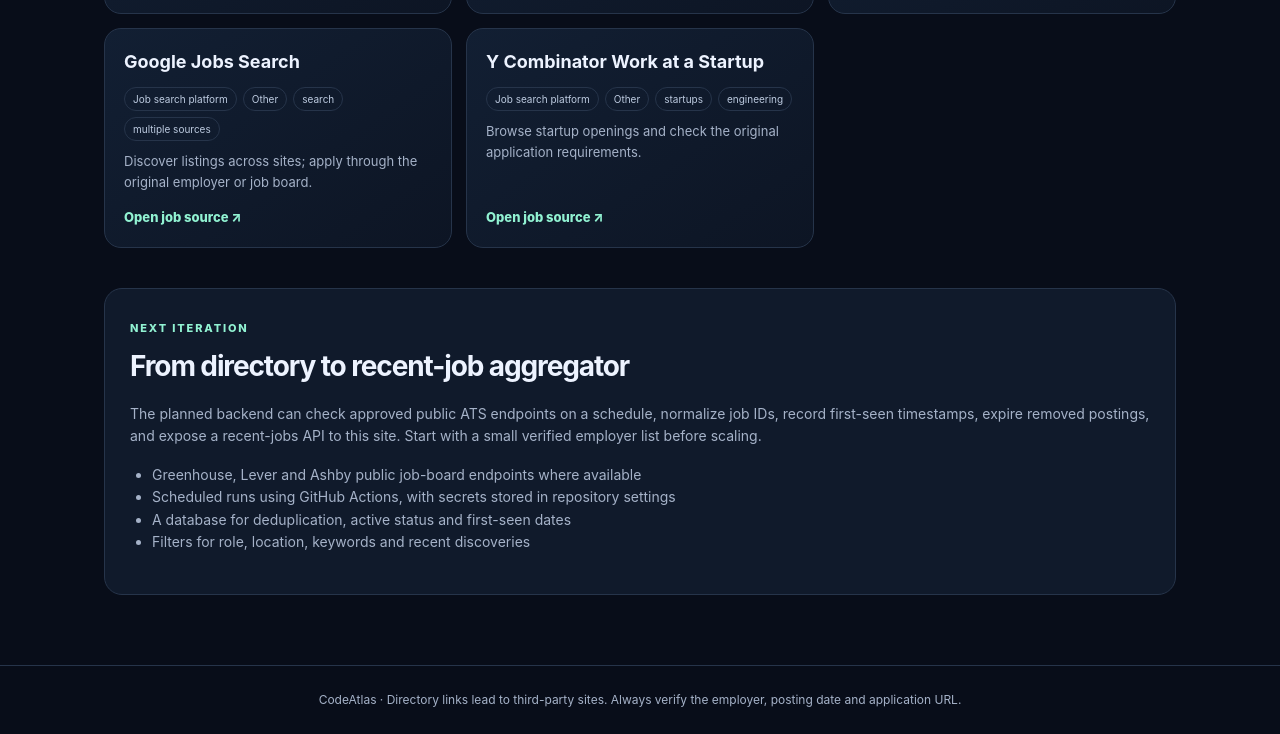
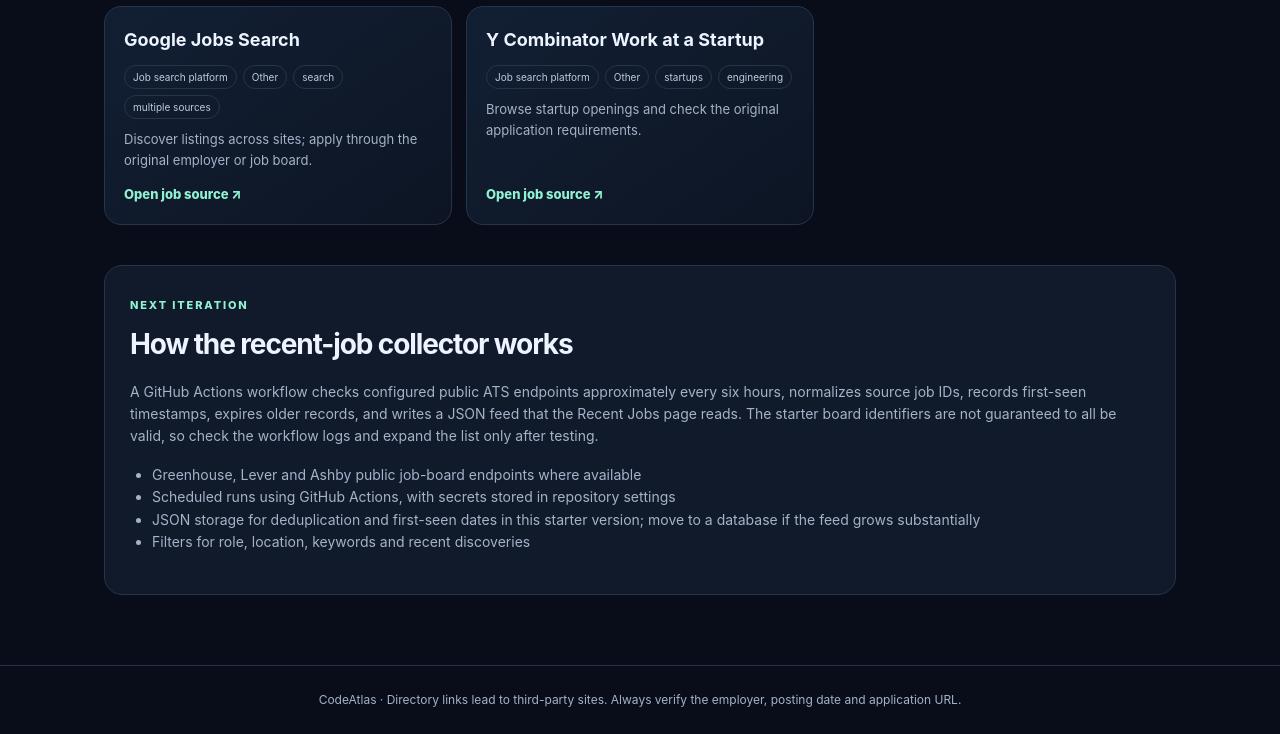
Before and after one commit to preethamofficial/carrier-guidence, a website: page CodeAtlas_Website/job-boards.html in a window 1280 px wide. Shown: the part 1762-2496 px from the top of the page. Drawn offline with Linux system fonts and the light colour scheme.

Commit message:
Link directory to automated recent jobs feed

```diff
--- a/CodeAtlas_Website/job-boards.html
+++ b/CodeAtlas_Website/job-boards.html
@@ -18,7 +18,7 @@
     <nav aria-label="Main navigation">
       <a href="index.html">Learning map</a><a href="dashboard.html">Dashboard</a>
       <a href="career.html">Career Launchpad</a><a href="career-studio.html">Career Studio</a>
-      <a class="active" href="job-boards.html">Job boards</a>
+      <a class="active" href="job-boards.html">Job boards</a><a href="jobs.html">Recent jobs</a>
     </nav>
   </header>
   <main class="wrap">
@@ -28,7 +28,7 @@
       <p>Search a starter directory of employer job boards and job-search platforms. Open listings on the original site, verify the posting date and requirements, and apply directly.</p>
       <div class="hero-stats"><div><strong id="resultCount">0</strong><span>directory entries</span></div><div><strong>Official links</strong><span>apply at the source</span></div><div><strong>₹0</strong><span>no paid API required</span></div></div>
     </section>
-    <section class="notice"><strong>Honest status:</strong> This is the first, static directory release. It does not scrape or aggregate live vacancies yet. Browser-only pages cannot reliably query every ATS API because of cross-origin restrictions. Automatic recent-job collection needs a scheduled backend or workflow; never place database credentials or API secrets in frontend JavaScript.</section>
+    <section class="notice"><strong>Two ways to search:</strong> Browse the source directory below, or open the <a href="jobs.html">Recent Jobs feed</a> for listings collected by the scheduled GitHub Actions workflow. The feed is best-effort and every vacancy must be verified on the original employer site. Never put API secrets in browser JavaScript.</section>
     <section class="filters" aria-label="Filter job boards">
       <label class="search-label" for="searchInput">Search companies or platforms<input id="searchInput" type="search" placeholder="Try GitLab, frontend, Greenhouse…" autocomplete="off"></label>
       <label for="typeFilter">Source type<select id="typeFilter"><option value="all">All sources</option><option value="company">Company career page</option><option value="platform">Job search platform</option></select></label>
@@ -38,9 +38,9 @@
     <section id="directory" class="directory" aria-live="polite"></section>
     <div id="emptyState" class="empty" hidden><h3>No matching sources</h3><p>Try a shorter keyword or choose a different filter.</p></div>
     <section class="next-step">
-      <span class="eyebrow">NEXT ITERATION</span><h2>From directory to recent-job aggregator</h2>
-      <p>The planned backend can check approved public ATS endpoints on a schedule, normalize job IDs, record first-seen timestamps, expire removed postings, and expose a recent-jobs API to this site. Start with a small verified employer list before scaling.</p>
-      <ul><li>Greenhouse, Lever and Ashby public job-board endpoints where available</li><li>Scheduled runs using GitHub Actions, with secrets stored in repository settings</li><li>A database for deduplication, active status and first-seen dates</li><li>Filters for role, location, keywords and recent discoveries</li></ul>
+      <span class="eyebrow">NEXT ITERATION</span><h2>How the recent-job collector works</h2>
+      <p>A GitHub Actions workflow checks configured public ATS endpoints approximately every six hours, normalizes source job IDs, records first-seen timestamps, expires older records, and writes a JSON feed that the Recent Jobs page reads. The starter board identifiers are not guaranteed to all be valid, so check the workflow logs and expand the list only after testing.</p>
+      <ul><li>Greenhouse, Lever and Ashby public job-board endpoints where available</li><li>Scheduled runs using GitHub Actions, with secrets stored in repository settings</li><li>JSON storage for deduplication and first-seen dates in this starter version; move to a database if the feed grows substantially</li><li>Filters for role, location, keywords and recent discoveries</li></ul>
     </section>
   </main>
   <footer>CodeAtlas · Directory links lead to third-party sites. Always verify the employer, posting date and application URL.</footer>
```
